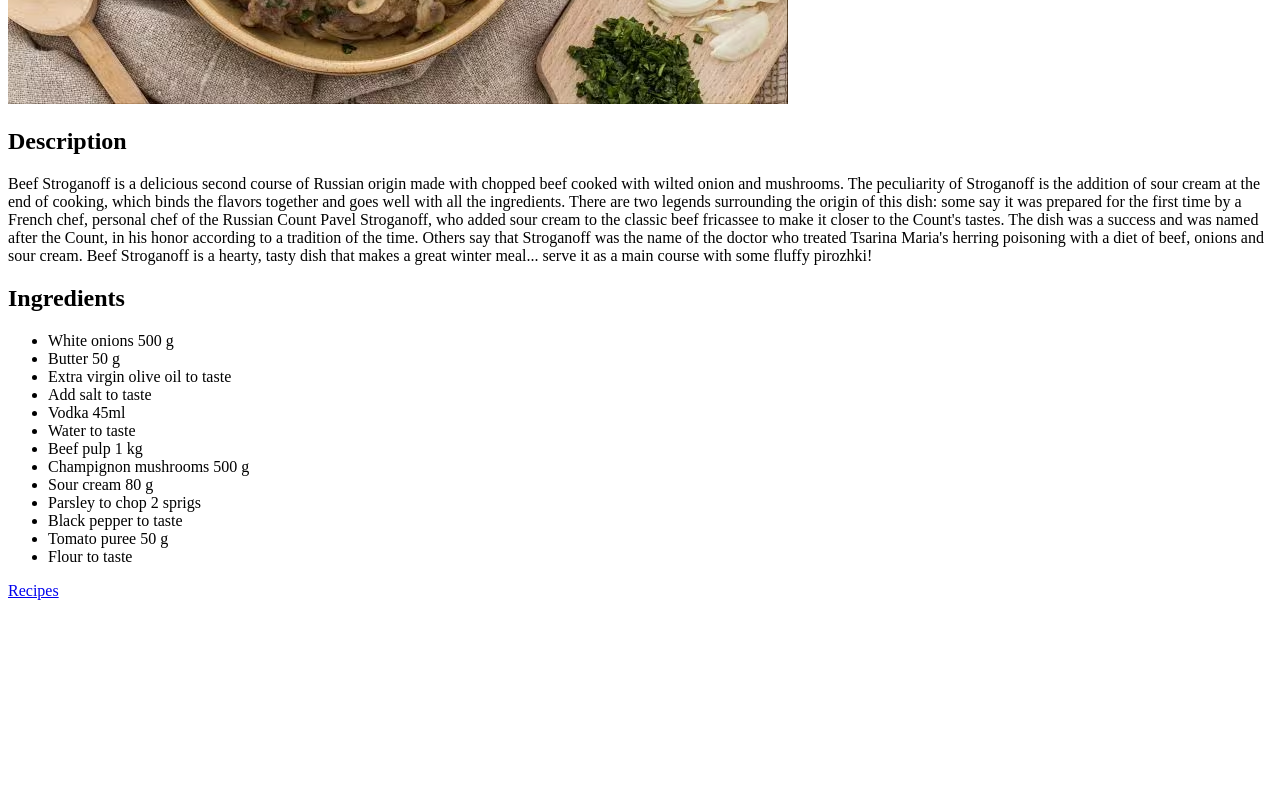
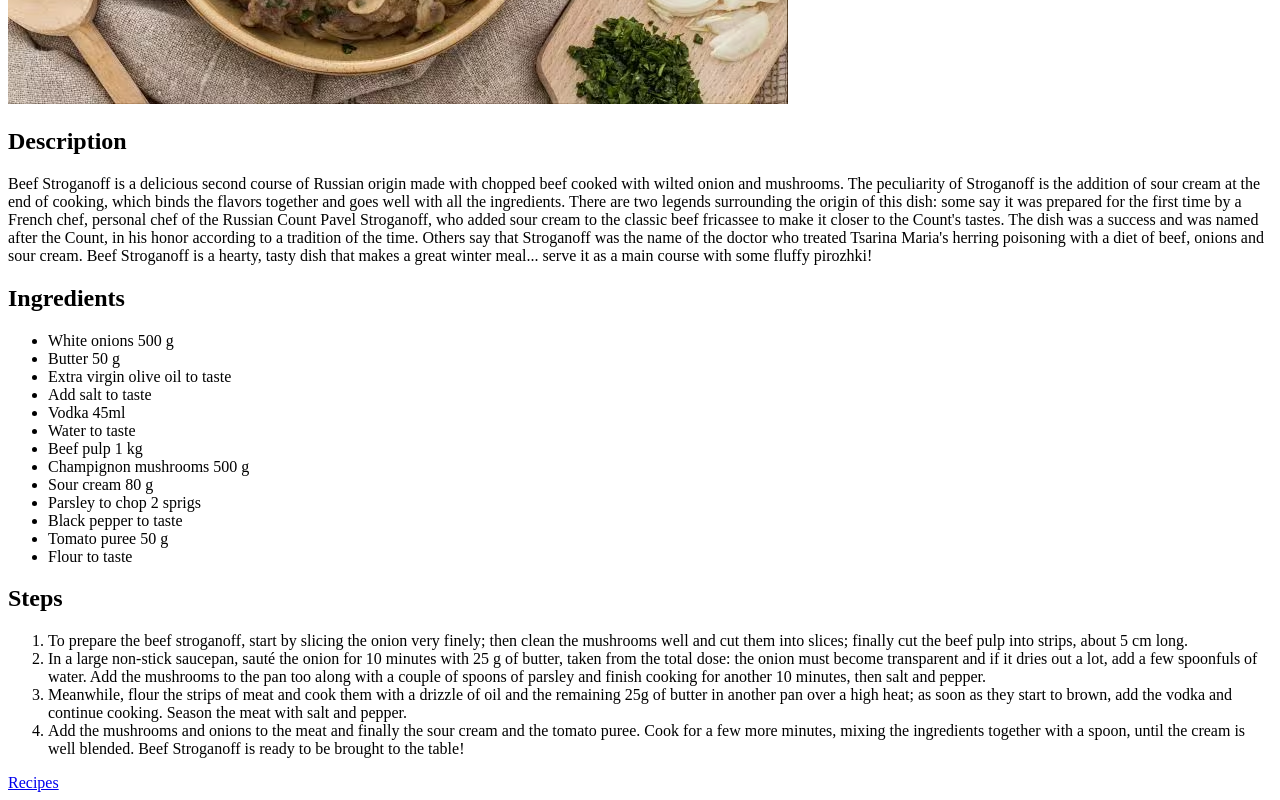
Before and after one commit to AleLoiac/odin-recipes, a plain HTML site: page recipes/beef_stroganoff.html in a window 1280 px wide. Shown: the part 496-1296 px from the top of the page. Before the commit the page ends 1104 px from the top, so only its background shows below. Drawn offline with Linux system fonts and the light colour scheme.

Commit message:
Add steps

```diff
--- a/recipes/beef_stroganoff.html
+++ b/recipes/beef_stroganoff.html
@@ -31,6 +31,13 @@
         <li>Tomato puree 50 g</li>
         <li>Flour to taste</li>
     </ul>
+    <h2>Steps</h2>
+    <ol>
+        <li>To prepare the beef stroganoff, start by slicing the onion very finely; then clean the mushrooms well and cut them into slices; finally cut the beef pulp into strips, about 5 cm long.</li>
+        <li>In a large non-stick saucepan, sauté the onion for 10 minutes with 25 g of butter, taken from the total dose: the onion must become transparent and if it dries out a lot, add a few spoonfuls of water. Add the mushrooms to the pan too along with a couple of spoons of parsley and finish cooking for another 10 minutes, then salt and pepper.</li>
+        <li>Meanwhile, flour the strips of meat and cook them with a drizzle of oil and the remaining 25g of butter in another pan over a high heat; as soon as they start to brown, add the vodka and continue cooking. Season the meat with salt and pepper.</li>
+        <li>Add the mushrooms and onions to the meat and finally the sour cream and the tomato puree. Cook for a few more minutes, mixing the ingredients together with a spoon, until the cream is well blended. Beef Stroganoff is ready to be brought to the table!</li>
+    </ol>
     <a href="../index.html">Recipes</a>
 </body>
 </html>
```
